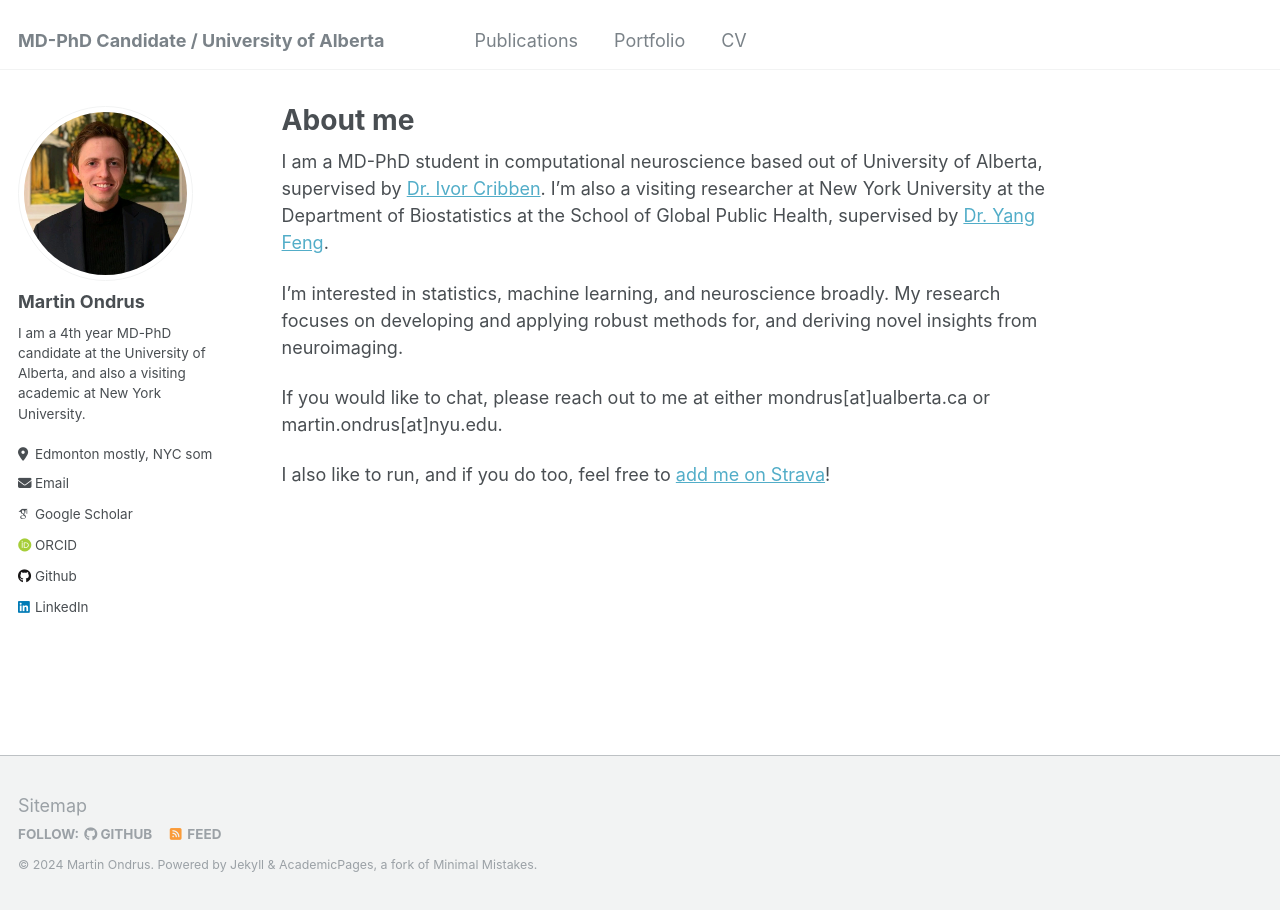
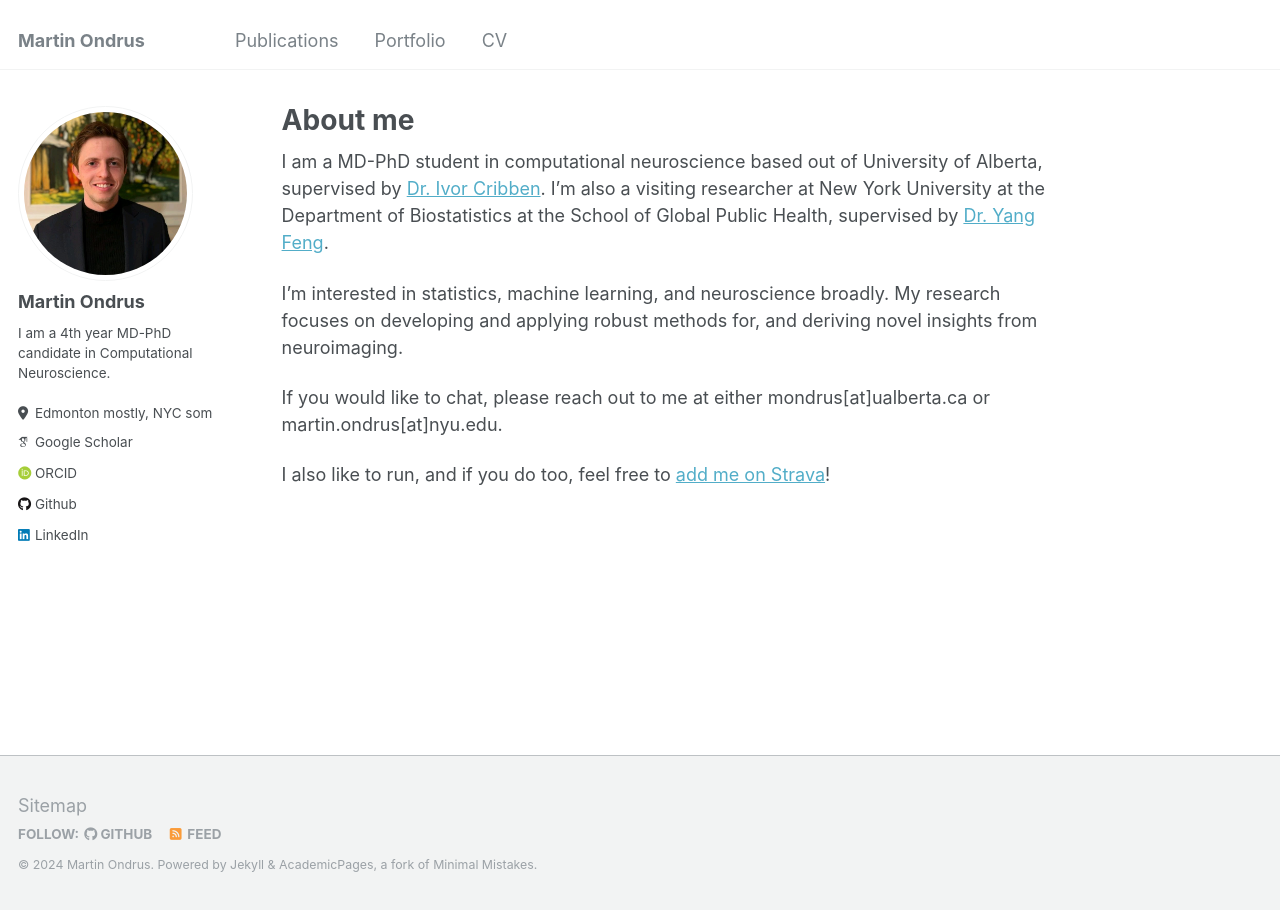
Before and after one commit to mondrus96/mondrus96.github.io, a Jekyll site: the page built from _pages/about.md, in a window 1280 px wide. Built offline with Jekyll 4.4.1, drawn with Linux system fonts in a browser that asks for light colours; some web fonts are replaced.

Commit message:
small tweaks

```diff
--- a/_config.yml
+++ b/_config.yml
@@ -8,7 +8,7 @@
 
 # Basic Site Settings
 locale                   : "en-CA"
-title                    : "MD-PhD Candidate / University of Alberta"
+title                    : "Martin Ondrus"
 title_separator          : "-"
 name                     : &name "Martin Ondrus"
 description              : &description "personal description"
@@ -23,12 +23,12 @@ author:
   # Biographic information
   avatar           : "profile.png"
   name             : "Martin Ondrus"
-  pronouns         : # example: "she/her"
-  bio              : "I am a 4th year MD-PhD candidate at the University of Alberta, and also a visiting academic at New York University."
+  pronouns         : #
+  bio              : "I am a 4th year MD-PhD candidate in Computational Neuroscience."
   location         : "Edmonton mostly, NYC sometimes"
   employer         : #
   uri              : # URL
-  email            : "martin.ondrus[at]nyu.edu"
+  email            : #
 
   # Academic websites
   arxiv            : # URL - Update with the correct link to your profile
```
